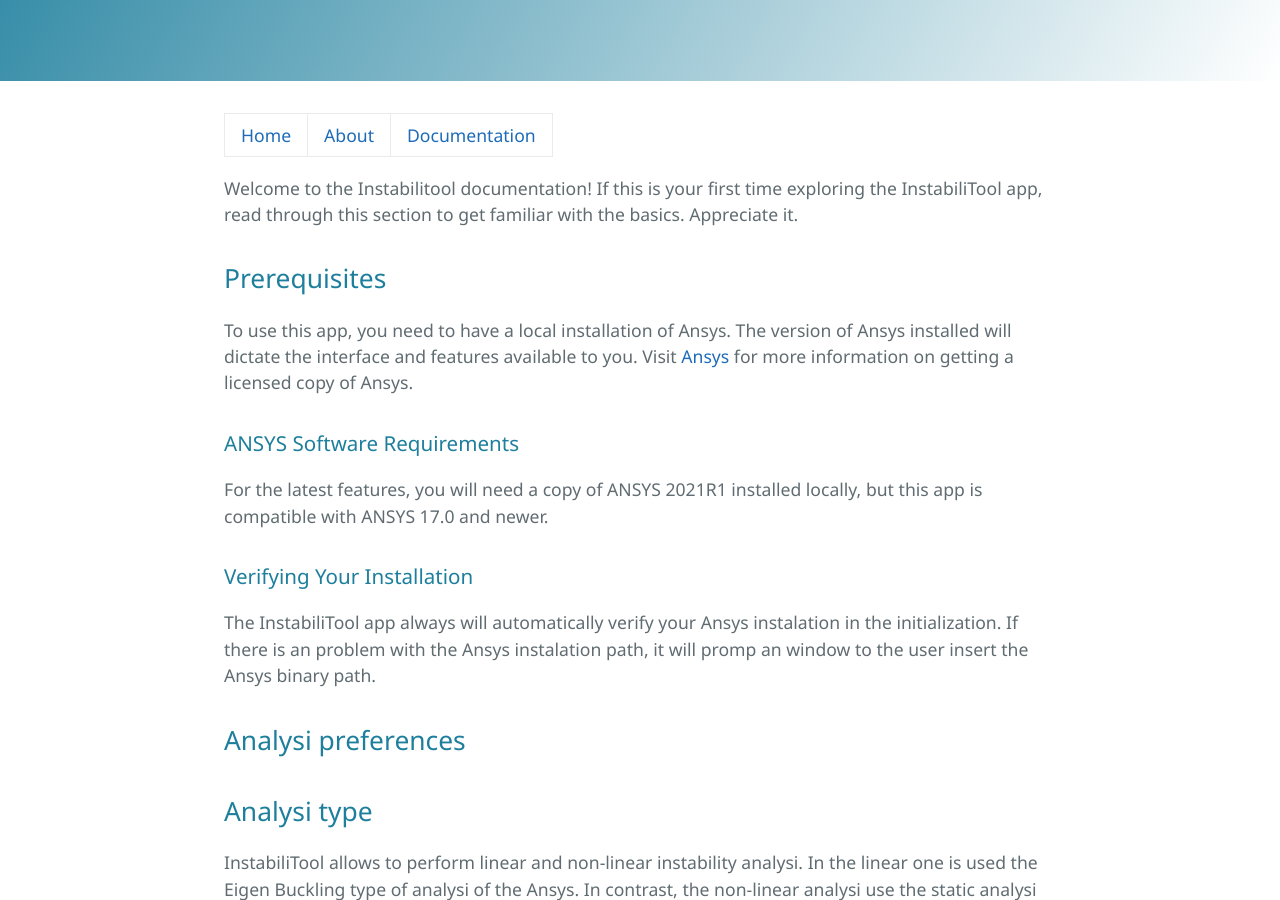
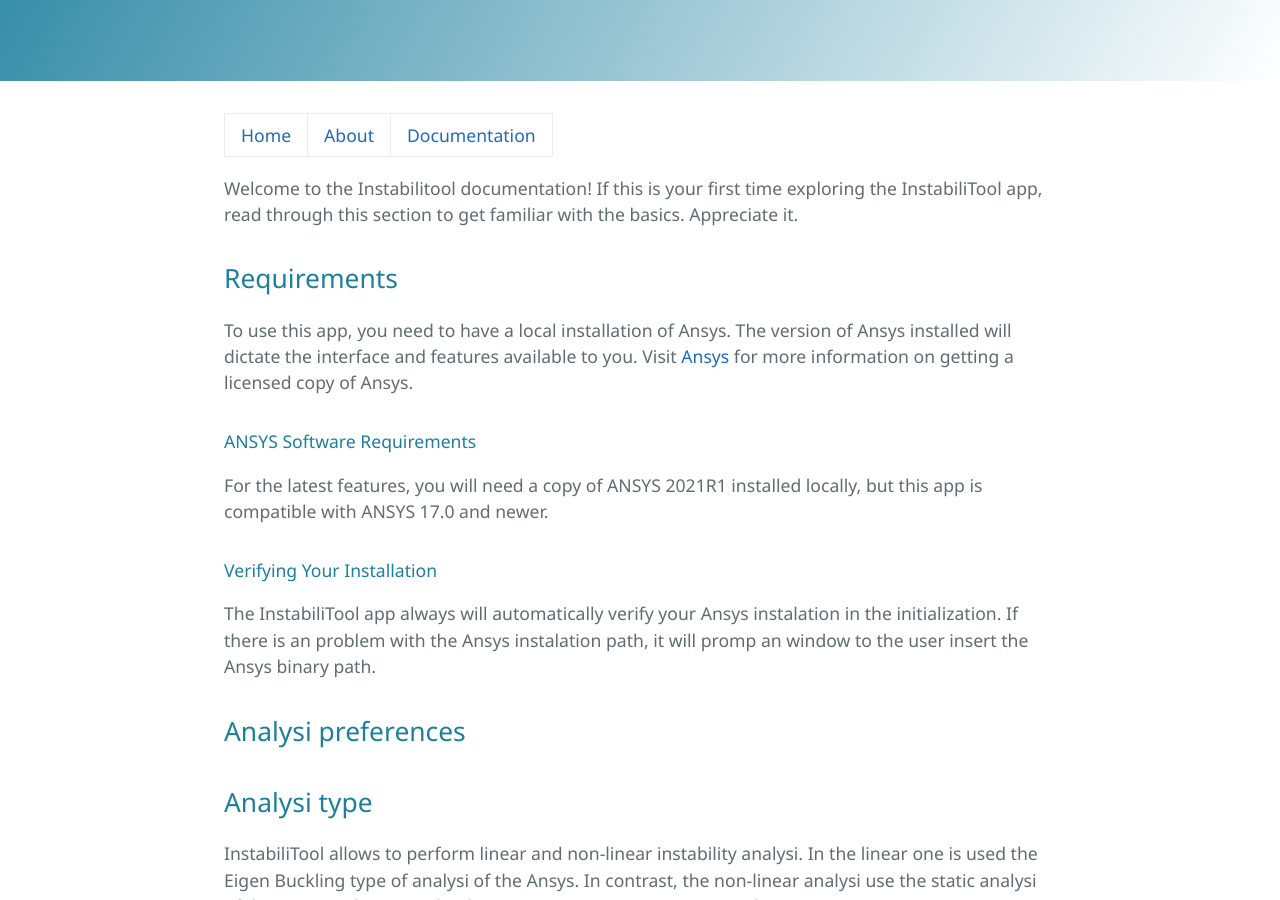
Before and after one commit to Rfaelv/InstabiliTool, a Jekyll site: the page built from documentation.md, in a window 1280 px wide and 900 px high, scrolled down 302 px. Built offline with Jekyll 4.4.1, drawn with Linux system fonts in a browser that asks for light colours; our own code applies the rules of GitHub Pages for plain Markdown files.

Commit message:
Update documentation.md

```diff
--- a/documentation.md
+++ b/documentation.md
@@ -2,15 +2,15 @@
 
 Welcome to the Instabilitool documentation! If this is your first time exploring the InstabiliTool app, read through this section to get familiar with the basics. Appreciate it.
 
-## Prerequisites
+## Requirements
 
 To use this app, you need to have a local installation of Ansys. The version of Ansys installed will dictate the interface and features available to you.
 Visit [Ansys](https://www.ansys.com/) for more information on getting a licensed copy of Ansys.
 
-### ANSYS Software Requirements
+#### ANSYS Software Requirements
 For the latest features, you will need a copy of ANSYS 2021R1 installed locally, but this app is compatible with ANSYS 17.0 and newer.
 
-### Verifying Your Installation
+#### Verifying Your Installation
 The InstabiliTool app always will automatically verify your Ansys instalation in the initialization. If there is an problem with the Ansys instalation path, it will promp an window to the user insert the Ansys binary path.
 
 ## Analysi preferences
```
